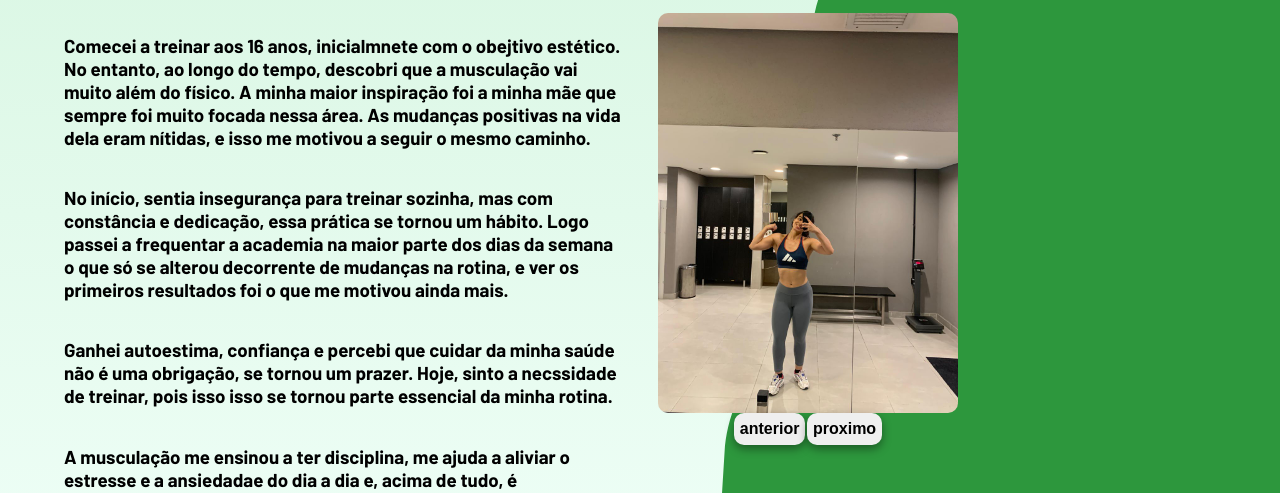
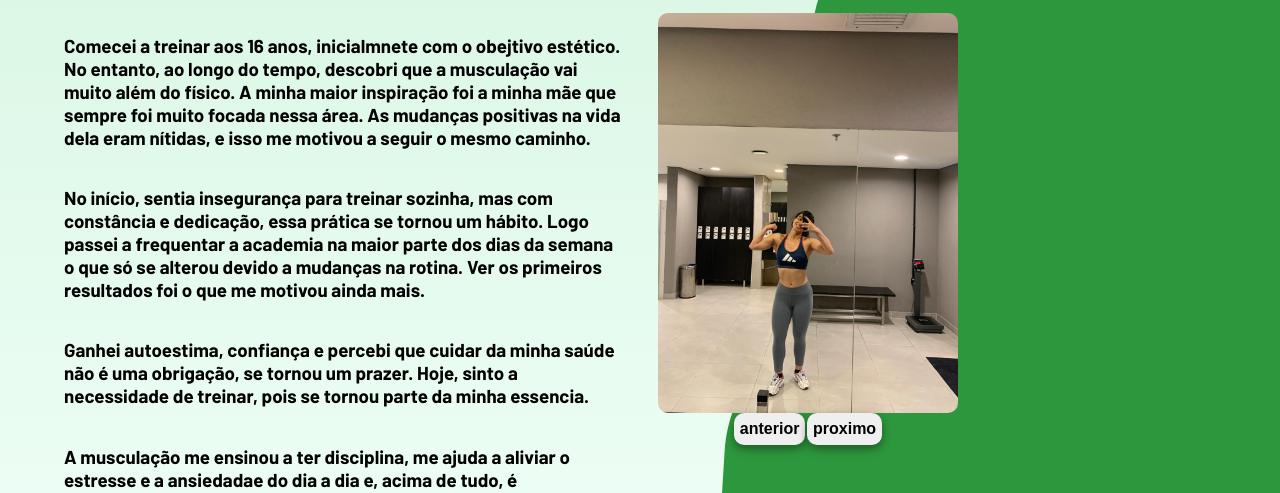
Before and after one commit to emillyreis06/Projeto-individual, a website: page API/public/Reismove.html in a window 1280 px wide. Shown: the part 274-767 px from the top of the page. Drawn offline with Linux system fonts and the light colour scheme; a web font is replaced by a local one.

Commit message:
corrigindo erros ortograficos

```diff
--- a/API/public/Reismove.html
+++ b/API/public/Reismove.html
@@ -59,14 +59,14 @@
                 <h3>No início, sentia insegurança para treinar sozinha, mas com constância e dedicação,
                     essa prática se tornou um hábito. Logo passei a frequentar a academia na maior parte dos dias da
                     semana
-                    o que só se alterou decorrente de mudanças na rotina, e ver os primeiros resultados foi o que me
+                    o que só se alterou devido a mudanças na rotina. Ver os primeiros resultados foi o que me
                     motivou ainda mais.
                 </h3>
 
                 <h3>
                     Ganhei autoestima, confiança e percebi que cuidar da minha saúde não é uma obrigação,
-                    se tornou um prazer. Hoje, sinto a necssidade de treinar, pois isso isso se tornou parte
-                    essencial da minha rotina.
+                    se tornou um prazer. Hoje, sinto a necessidade de treinar, pois se tornou parte
+                    da minha essencia.
                 </h3>
 
                 <h3>
@@ -74,7 +74,6 @@
                     e,
                     acima de tudo, é extremamente gratifiante ver os resultados que vêm com esforço e dedicação.
                 </h3>
-
 
             </div>
         </div>
```
Also changed, not shown: API/public/sobre.html (+3 -3 lines).
